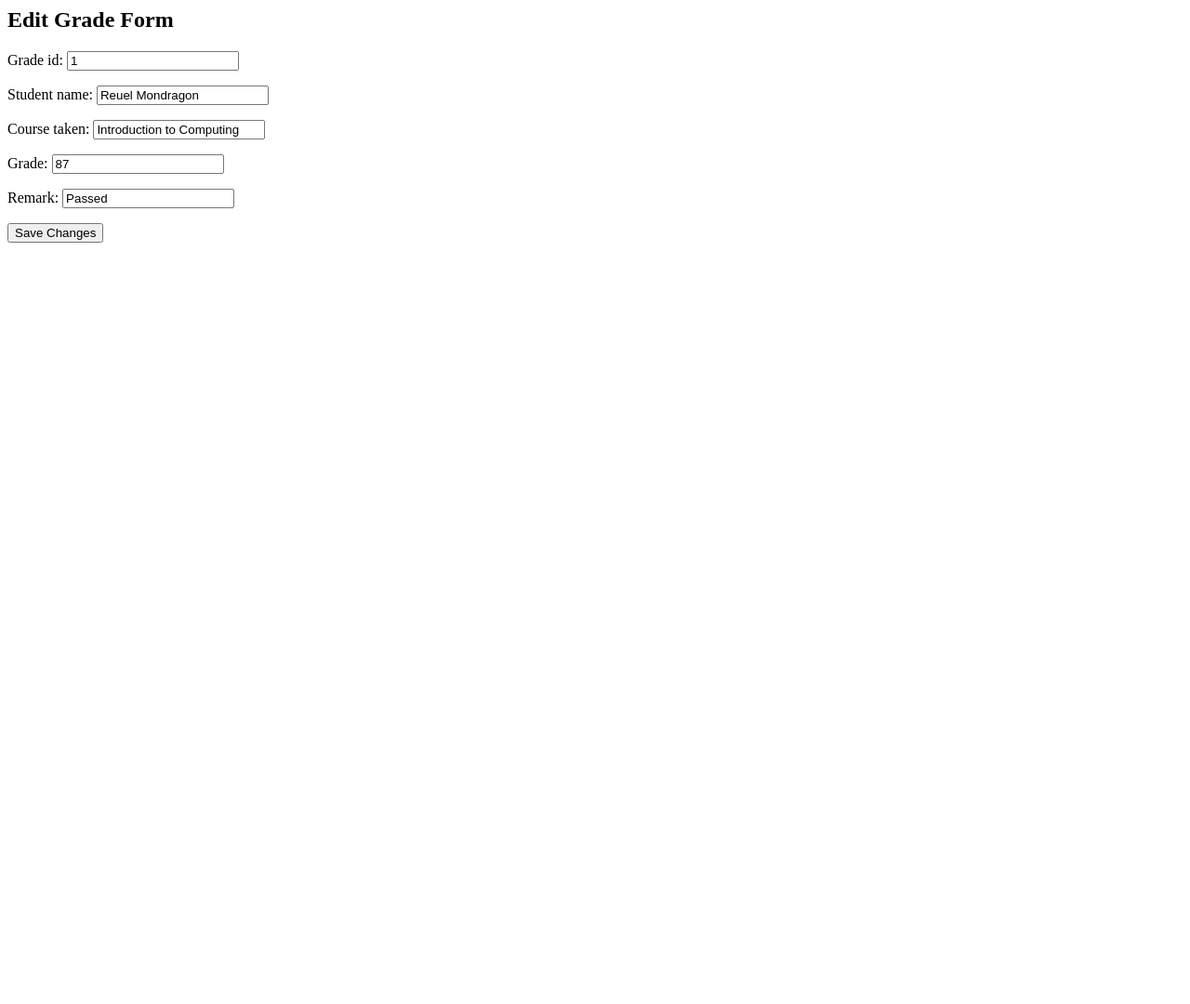
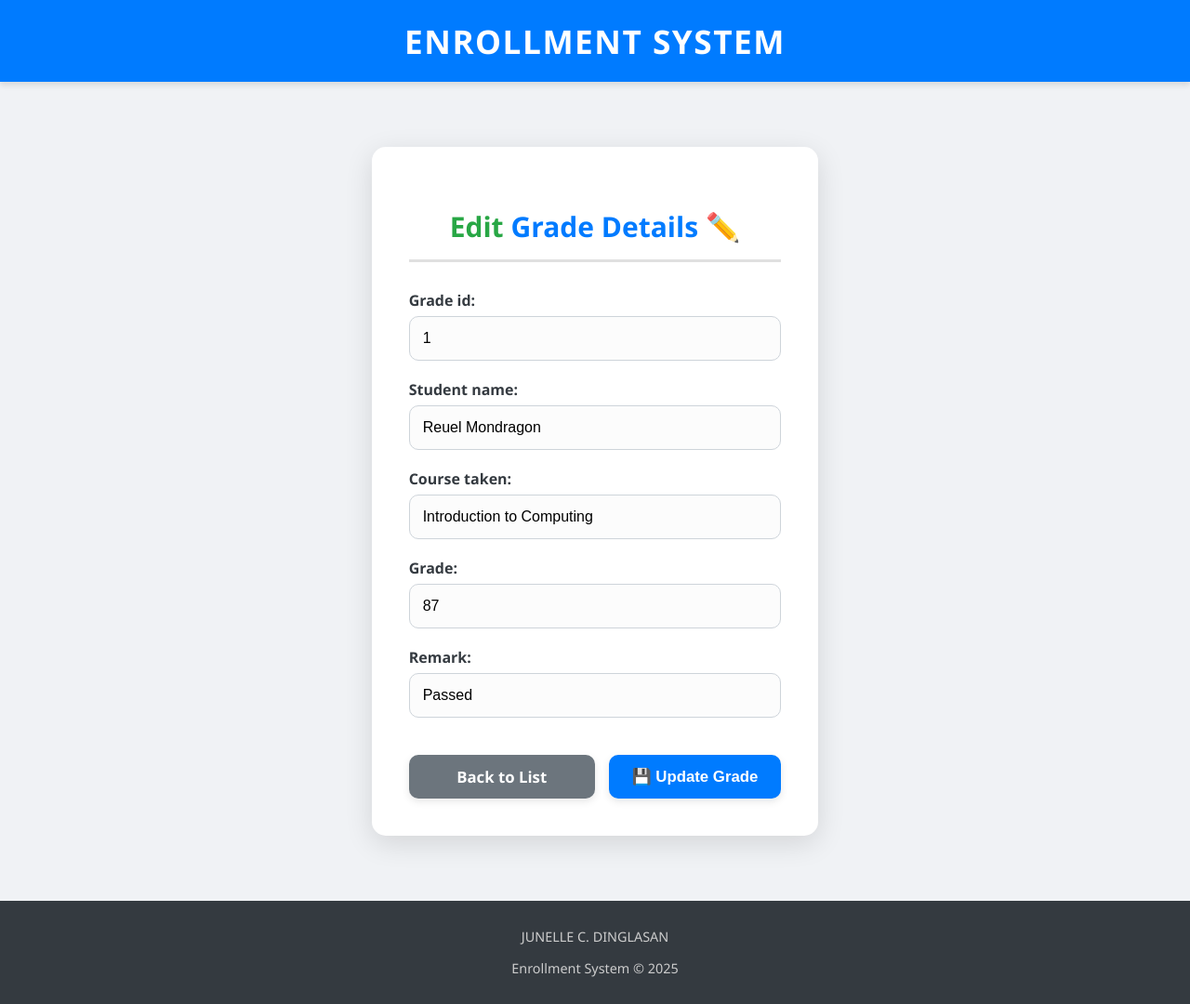
Before and after one commit to junelledinglasan/FINALS_ACTIVITY_5_ITPS309, a Django app: page /grades/edit/1 in a window 1280 px wide. Shown: the whole page at 93% size. Before the commit the page ends 261 px from the top, so only its background shows below. Run offline with Django 5.2, Linux system fonts and the light colour scheme; a user stored in the database is signed in; data comes from the database, SQL or seed files in the repository.

Commit message:
Update edit_grade.html

```diff
--- a/enrollment/online_enrollment/templates/edit_grade.html
+++ b/enrollment/online_enrollment/templates/edit_grade.html
@@ -1,16 +1,143 @@
-<h2>Edit Grade Form</h2>
-<form method="POST">
-    {% csrf_token %}
-    {{ form.as_p }}
-    <button type="submit">Save Changes</button>
-</form>
+{% extends 'base.html' %}
+{% block title %} Edit Grade {% endblock %}
 
-{% for grade in grades %}
-<tr>
-    <td>
-        <a href="{% url 'edit_grades' pk=grade.pk %}">
-            <button>Edit</button>
-        </a>
-    </td>
-</tr>
-{% endfor %}
+{% block content %}
+<style>
+    /* Global Body Background */
+    body {
+        background-color: #f0f2f5; /* Consistent light background */
+    }
+
+    /* 1. Container and Header */
+    .form-container {
+        max-width: 650px; /* Slightly wider for better form layout */
+        margin: 50px auto;
+        padding: 40px;
+        background-color: #ffffff;
+        border-radius: 15px; /* Softer radius */
+        box-shadow: 0 8px 30px rgba(0, 0, 0, 0.12); /* Deeper shadow */
+        font-family: 'Segoe UI', Tahoma, Geneva, Verdana, sans-serif; /* Consistent font */
+    }
+
+    h2 {
+        color: #007bff;
+        font-size: 30px; /* Slightly larger */
+        font-weight: 600;
+        border-bottom: 3px solid #e0e0e0;
+        padding-bottom: 15px;
+        margin-bottom: 30px;
+        text-align: center;
+    }
+
+    /* 2. Form Styling (Django form.as_p renders fields inside <p> tags) */
+    .edit-form p {
+        margin-bottom: 20px; /* More spacing between fields */
+    }
+
+    .edit-form label {
+        display: block;
+        margin-bottom: 6px;
+        font-weight: bold;
+        color: #343a40; /* Darker text */
+        font-size: 1em;
+    }
+
+    /* Style for error lists (if any) */
+    .errorlist {
+        color: #dc3545;
+        list-style: none;
+        padding-left: 0;
+        font-size: 0.9em;
+        margin-top: -10px;
+        margin-bottom: 5px;
+    }
+
+
+    .edit-form input[type="text"],
+    .edit-form input[type="number"],
+    .edit-form textarea,
+    .edit-form select {
+        width: 100%;
+        padding: 14px; /* More padding */
+        border: 1px solid #ced4da;
+        border-radius: 10px; /* More rounded corners */
+        box-sizing: border-box;
+        font-size: 1em;
+        background-color: #fcfcfc;
+        transition: border-color 0.2s, box-shadow 0.2s;
+    }
+
+    .edit-form input:focus,
+    .edit-form textarea:focus,
+    .edit-form select:focus {
+        border-color: #007bff;
+        box-shadow: 0 0 0 0.2rem rgba(0, 123, 255, 0.2);
+        outline: none;
+    }
+
+    .edit-form textarea {
+        resize: vertical;
+        min-height: 100px;
+    }
+
+    /* 3. Button Group */
+    .button-group {
+        margin-top: 40px;
+        display: flex;
+        justify-content: flex-end; /* Align buttons to the right */
+        gap: 15px;
+    }
+
+    .action-button {
+        flex-grow: 0;
+        min-width: 150px;
+        padding: 12px 25px;
+        border: none;
+        border-radius: 10px;
+        font-size: 1.05em;
+        cursor: pointer;
+        transition: background-color 0.3s, transform 0.1s, box-shadow 0.2s;
+        text-align: center;
+        text-decoration: none;
+        font-weight: 600;
+        box-shadow: 0 3px 8px rgba(0, 0, 0, 0.1);
+        display: inline-block; /* Ensure <a> tag acts like button */
+    }
+
+    /* Specific Button Colors */
+    .save-button {
+        background-color: #007bff; /* Primary Blue */
+        color: white;
+    }
+    .save-button:hover {
+        background-color: #0056b3;
+        transform: translateY(-2px);
+        box-shadow: 0 5px 10px rgba(0, 0, 0, 0.15);
+    }
+
+    .back-button {
+        background-color: #6c757d; /* Gray */
+        color: white;
+    }
+    .back-button:hover {
+        background-color: #5a6268;
+        transform: translateY(-2px);
+        box-shadow: 0 5px 10px rgba(0, 0, 0, 0.15);
+    }
+</style>
+
+<div class="form-container">
+    <h2><span style="color: #28a745;">Edit</span> Grade Details ✏️</h2>
+
+    <form method="POST" class="edit-form">
+        {% csrf_token %}
+        {{ form.as_p }}
+
+        <div class="button-group">
+            <a href="{% url 'grades_list' %}" class="action-button back-button">Back to List</a>
+            <button type="submit" class="action-button save-button">💾 Update Grade</button>
+        </div>
+    </form>
+</div>
+
+{% endblock %}
```
